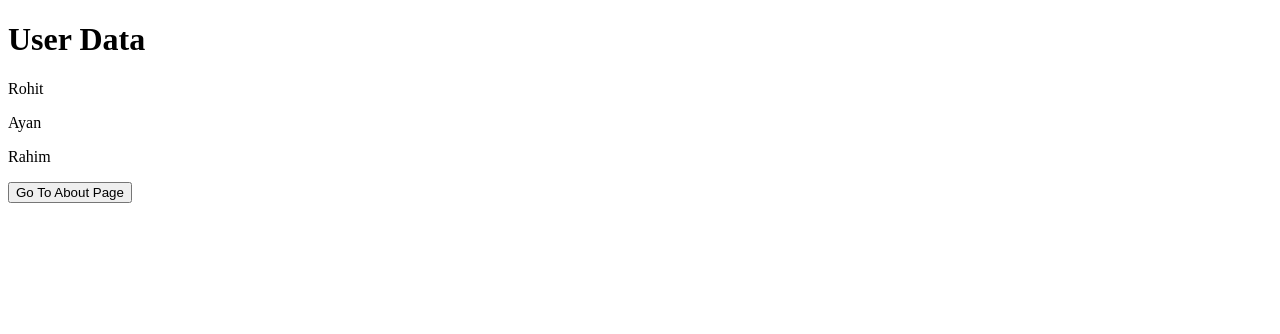
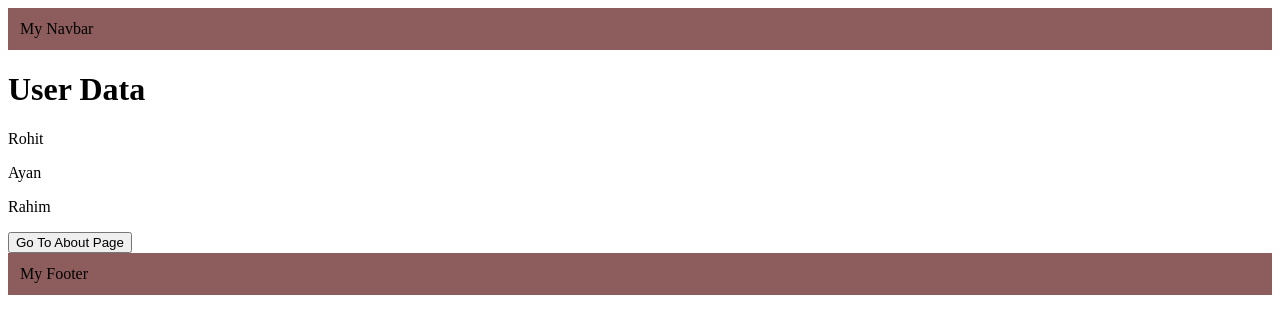
Before and after one commit to RoumesaShabbir-45/next.js-practice, a Next.js app: page / in a window 1280 px wide. Shown: the top 334 px of the page. Built offline with nearby package versions, Linux system fonts and the light colour scheme.

Commit message:
layout pattern in pages routing

```diff
--- /dev/null
+++ b/components/layout.tsx
@@ -0,0 +1,17 @@
+import React, { Children } from "react";
+
+export default function Layout({children}:{children:React.ReactNode}){
+
+return(
+    <div>
+    <header style={{background:'#8d5c5c',padding:'12px'}}>My Navbar</header>
+
+   <main>
+   {children}
+   </main>
+
+   <footer style={{background:'#8d5c5c',padding:'12px'}}>My Footer</footer>
+    </div>
+
+);
+}
--- /dev/null
+++ b/pages/_app.tsx
@@ -0,0 +1,13 @@
+import type { AppProps } from "next/app";
+import Layout from "@/components/layout";
+
+export default function MyApp({Component,pageProps}:AppProps){
+
+
+return(
+    <Layout>
+        <Component {...pageProps}/>
+    </Layout>
+);
+
+}
```
Also changed, not shown: pages/index.js (line endings or trailing spaces).
